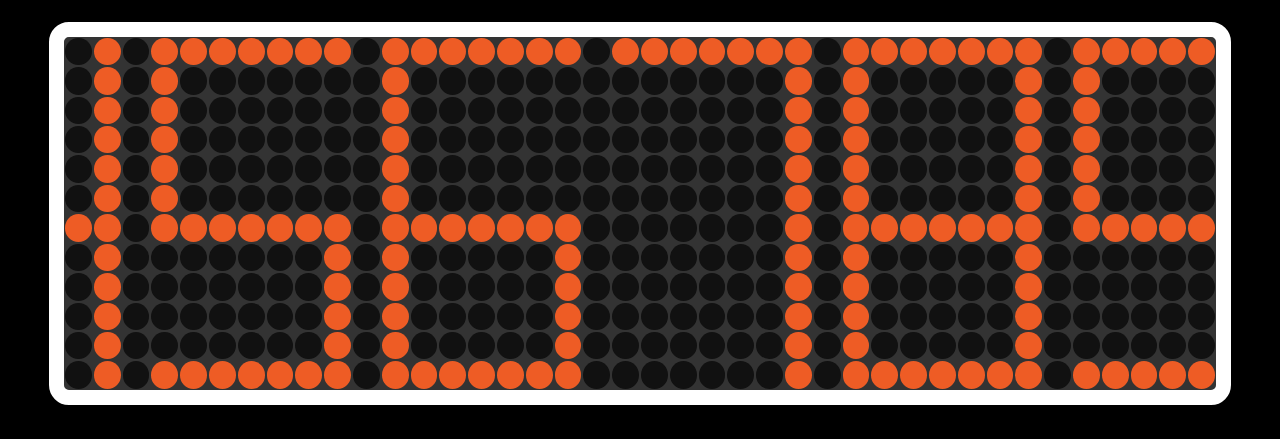
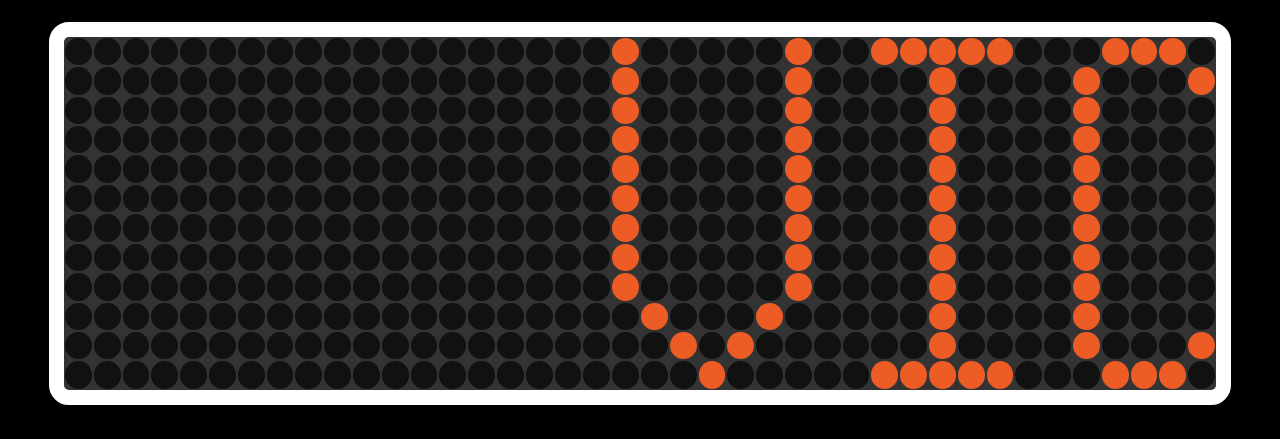
Before and after one commit to victory-rs/countdown-clock, a Next.js app: page / in a window 1280 px wide. Shown: the top 439 px of the page. Built offline with nearby package versions, Linux system fonts and the light colour scheme.

Commit message:
update initial message

```diff
--- a/components/timer.tsx
+++ b/components/timer.tsx
@@ -15,7 +15,7 @@ const Timer: React.FC = () => {
         });
     }, [countdown, setCountdown]);
     return !countdown ?
-        <ScrollText width={width} height={height} text="0123456789" speed={100} direction="left" />
+        <ScrollText width={width} height={height} text="q  victory.rs  q" speed={100} direction="left" />
         :
         <Countdown width={width} height={height} seconds={20} />
 
```
